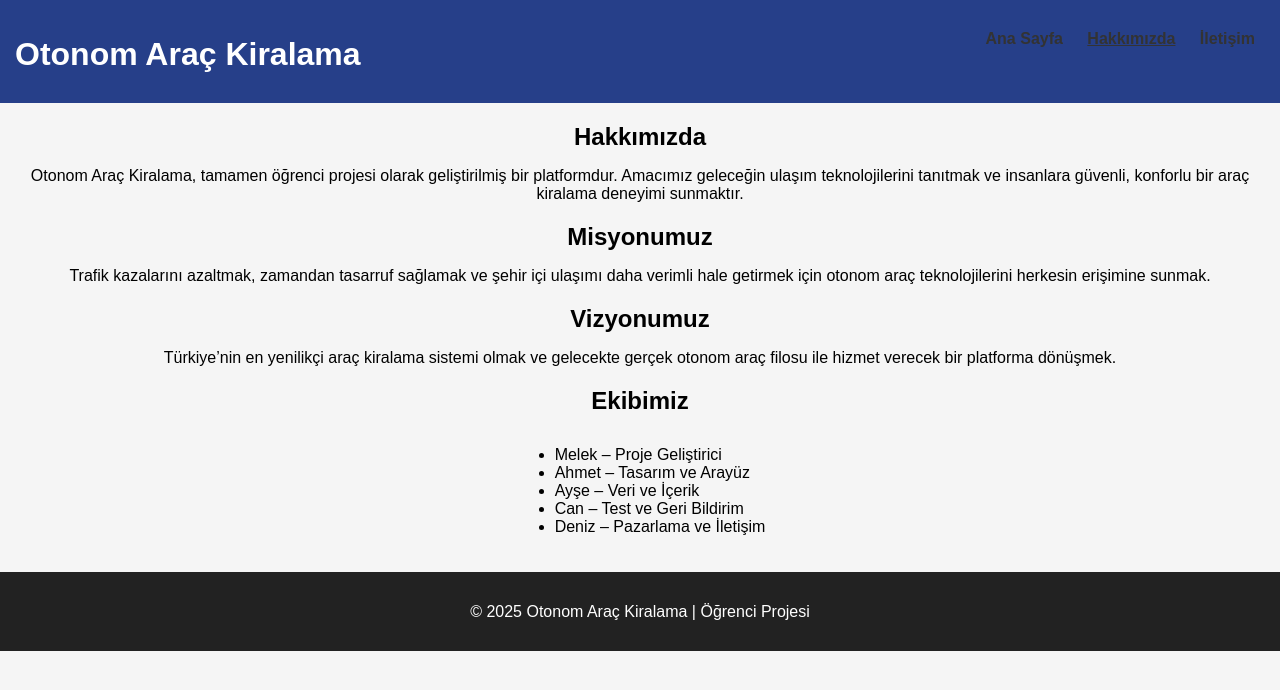
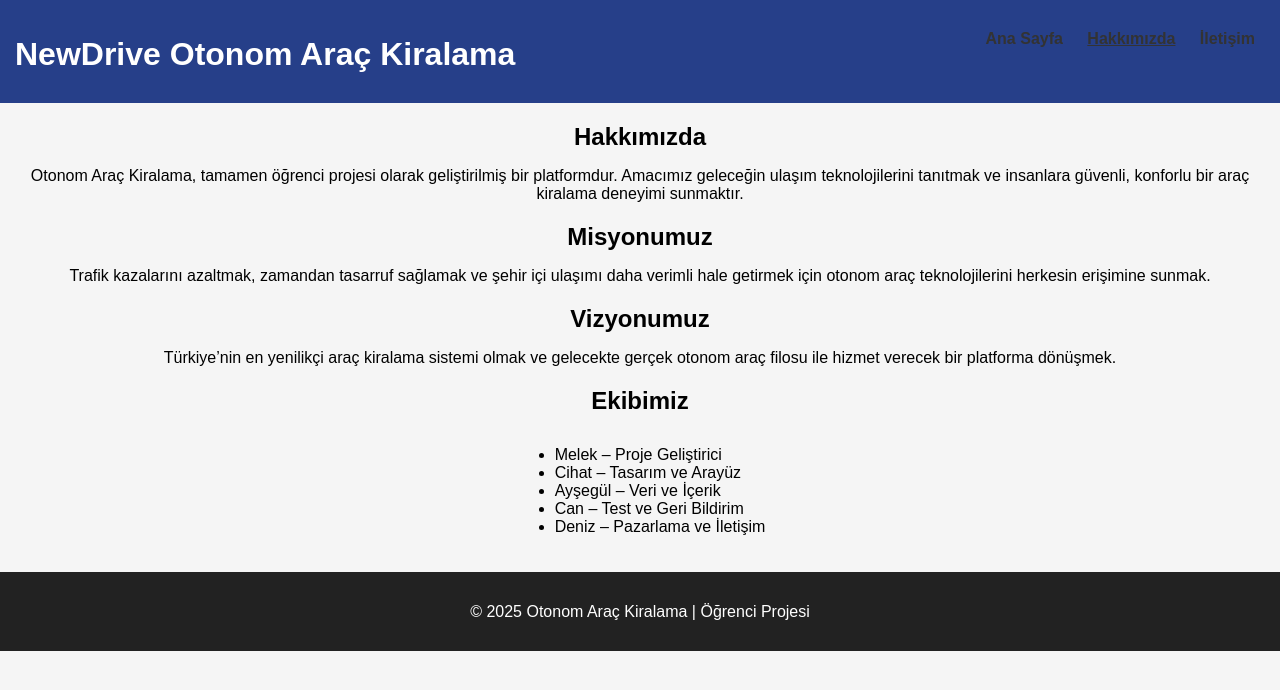
Before and after one commit to melek884/smallcity, a plain HTML site: page hakkimizda/hakkimizda.html in a window 1280 px wide. Drawn offline with Linux system fonts and the light colour scheme.

Commit message:
Update hakkimizda.html

```diff
--- a/hakkimizda/hakkimizda.html
+++ b/hakkimizda/hakkimizda.html
@@ -9,7 +9,7 @@
 <body>
 
 <header>
-  <h1>Otonom Araç Kiralama</h1>
+  <h1>NewDrive Otonom Araç Kiralama</h1>
   <nav>
     <a href="../index.html">Ana Sayfa</a>
     <a href="../hakkimizda/hakkimizda.html" class="active">Hakkımızda</a>
@@ -34,8 +34,8 @@
     <h2>Ekibimiz</h2>
     <ul style="display: inline-block; text-align: left;">
       <li>Melek – Proje Geliştirici</li>
-      <li>Ahmet – Tasarım ve Arayüz</li>
-      <li>Ayşe – Veri ve İçerik</li>
+      <li>Cihat – Tasarım ve Arayüz</li>
+      <li>Ayşegül – Veri ve İçerik</li>
       <li>Can – Test ve Geri Bildirim</li>
       <li>Deniz – Pazarlama ve İletişim</li>
     </ul>
```
